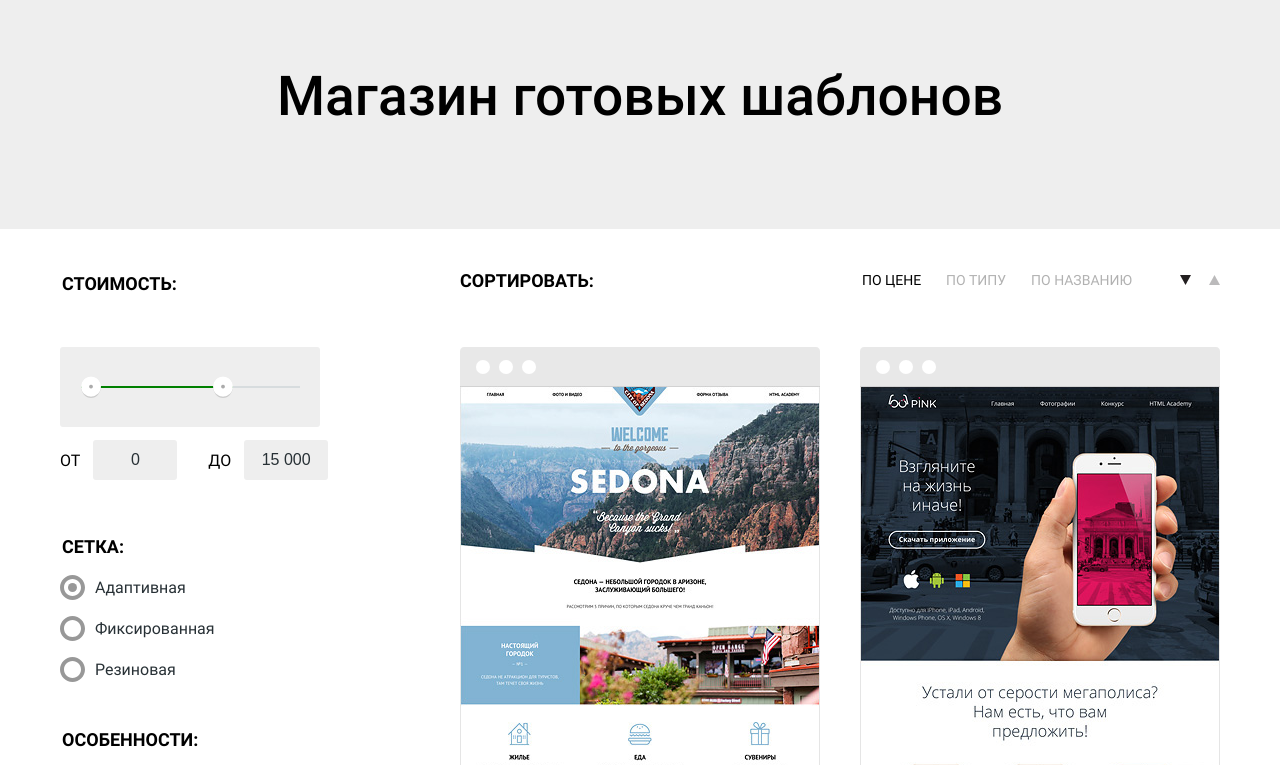
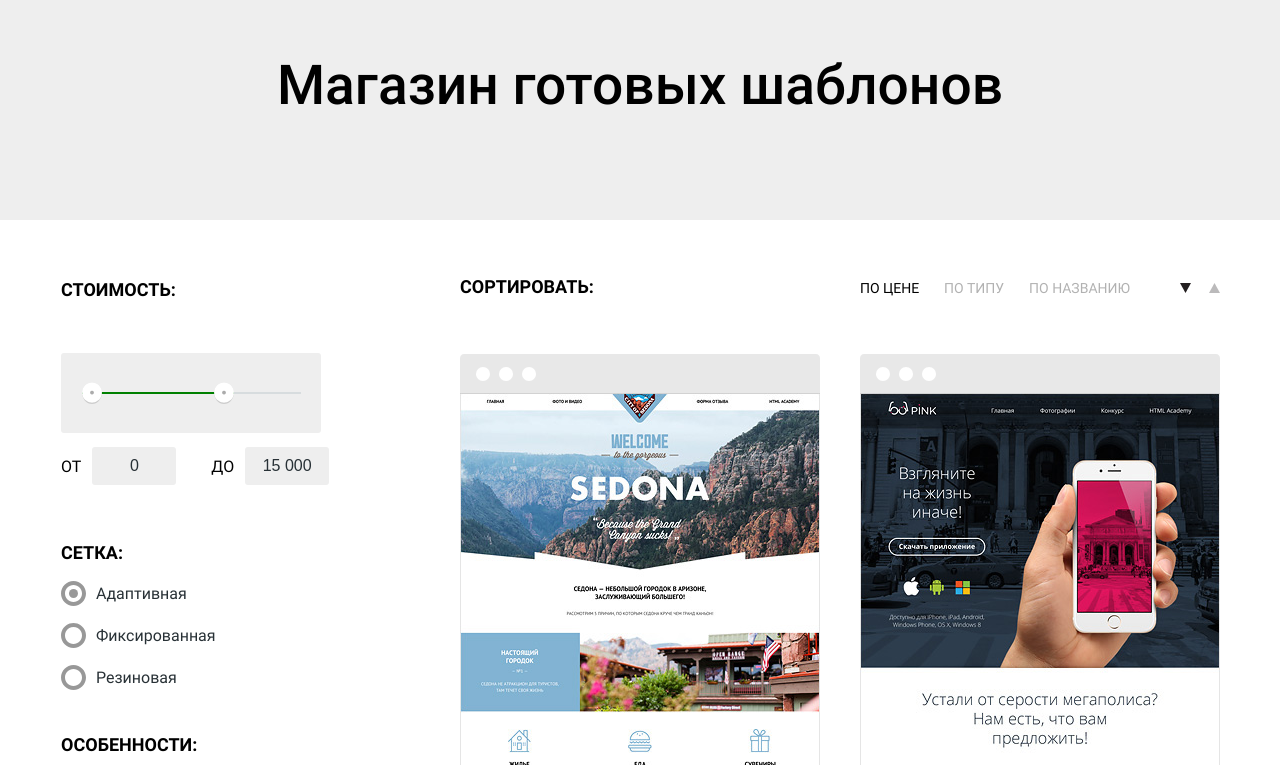
Before and after one commit to Macspark/882763-nerds-27, a plain HTML site: page catalog.html in a window 1280 px wide. Shown: the part 133-898 px from the top of the page. Drawn offline with Linux system fonts and the light colour scheme.

Commit message:
catalog near perfect

```diff
--- a/catalog.html
+++ b/catalog.html
@@ -30,15 +30,15 @@
     </div>
   </header>
 
-  <main>
+  <main class="catalog">
 
-    <div class="title grey-back">
-      <h1 class="title__text">Магазин готовых шаблонов</h1>
+    <div class="catalog__title grey-back">
+      <h1>Магазин готовых шаблонов</h1>
     </div>
 
     <div class="container">
 
-      <div class="catalog">
+      <div class="catalog__content">
         <div class="catalog__block catalog__block--left">
           <form class="filter" method="get">
 
--- a/css/style.css
+++ b/css/style.css
@@ -716,22 +716,23 @@ a {
 
 /* КАТАЛОГ */
 
-.title {
-  text-align: center;
-  margin-bottom: 40px;
+.catalog {
+
 }
 
-.title__text {
-  margin: 66px;
-  margin-bottom: 100px;
+.catalog__title {
+  text-align: center;
+  margin-bottom: 55px;
+}
+
+.catalog__title h1 {
+  margin: 55px 0 102px;
 
   font-size: 55px;
   font-weight: 500;
 }
 
-
-
-.catalog {
+.catalog__content {
   display: flex;
   justify-content: space-between;
   align-items: flex-start;
@@ -745,7 +746,6 @@ a {
 
 .catalog__block--right {
   width: 760px;
-
 }
 
 .sorting__title {
@@ -771,13 +771,13 @@ a {
   display: flex;
   align-items: center;
 
-  padding: 0;
+  padding: 3px 0 0;
   margin: 0;
   list-style: none;
 }
 
 .sorting__parameters {
-  margin-right: 48px;
+  margin-right: 50px;
 }
 
 .sorting__item {
@@ -819,10 +819,9 @@ a {
   display: flex;
   justify-content: space-between;
   flex-wrap: wrap;
-  margin-bottom: 27px;
   list-style: none;
   padding: 0;
-  margin: 0;
+  margin-bottom: 27px;
 }
 
 .product__item {
@@ -935,7 +934,12 @@ a {
   height: 50px;
   width: 50px;
 
-  margin-right: 10px;
+  font-weight: 500;
+  text-align: center;
+
+  padding: 14px 0;
+  margin-right: 11px;
+
   box-sizing: border-box;
   border: 3px solid #eeeeee;
   background-color: #eeeeee;
@@ -962,17 +966,6 @@ a {
   background-color: #ffffff;
 }
 
-.page__item a {
-  display: flex;
-  justify-content: center;
-  align-items: center;
-
-  font-weight: 500;
-  line-height: 1.13;
-  height: 100%;
-  width: 100%;
-}
-
 .filter {
   margin: 0;
   padding: 0;
@@ -980,8 +973,12 @@ a {
 
 .filter__fieldset {
   border: none;
-  margin: 0 0 27px;
-  padding: 0;
+  margin: 0 0 23px;
+  padding: 0 0 0 1px;
+}
+
+.filter__fieldset:first-child {
+  margin-bottom: 28px;
 }
 
 .filter__title {
@@ -989,6 +986,7 @@ a {
   font-weight: bold;
   line-height: 1.67;
   margin-bottom: 13px;
+  padding: 0;
 }
 
 .filter__fieldset input {
@@ -1002,7 +1000,7 @@ a {
 }
 
 .filter__fieldset li {
-  margin: 0 0 16px;
+  margin: 0 0 17px;
 }
 
 .filter__label {
@@ -1028,7 +1026,7 @@ a {
   align-items: center;
   justify-content: center;
 
-  margin: 35px 0 13px;
+  margin: 35px 0 14px;
 }
 
 .filter__bar {
@@ -1068,13 +1066,13 @@ a {
 }
 
 .filter__range label {
-  margin-right: 13px;
+  margin-right: 11px;
 }
 
 .filter__range input {
   display: block;
   width: 80px;
-  height: 38px;
+  height: 36px;
   background-color: #eeeeee;
   border: none;
   border-radius: 3px;
@@ -1084,7 +1082,7 @@ a {
   text-align: center;
   color: #283136;
 
-  margin-right: 31px;
+  margin-right: 35px;
 }
 
 .filter__range input:last-child {
@@ -1148,7 +1146,7 @@ input[type="checkbox"]:checked + .filter__label::before {
   font-weight: 500;
   line-height: 1.13;
 
-  margin: 15px;
+  margin: 34px 0 0;
 }
 
 .filter__submit:hover {
```
